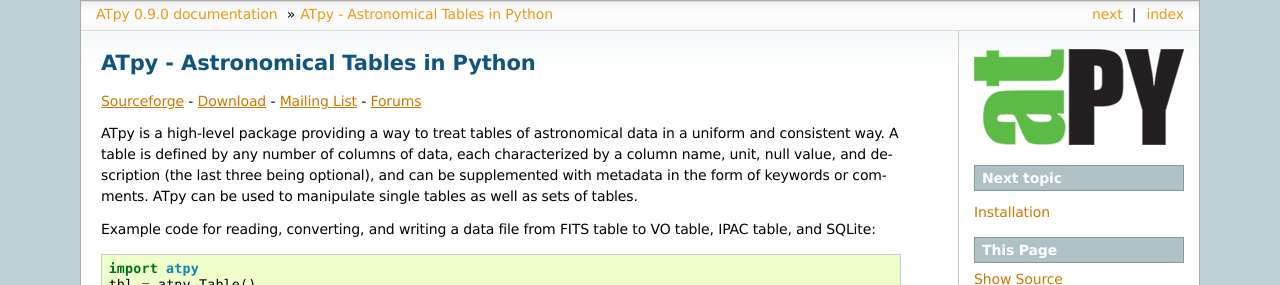
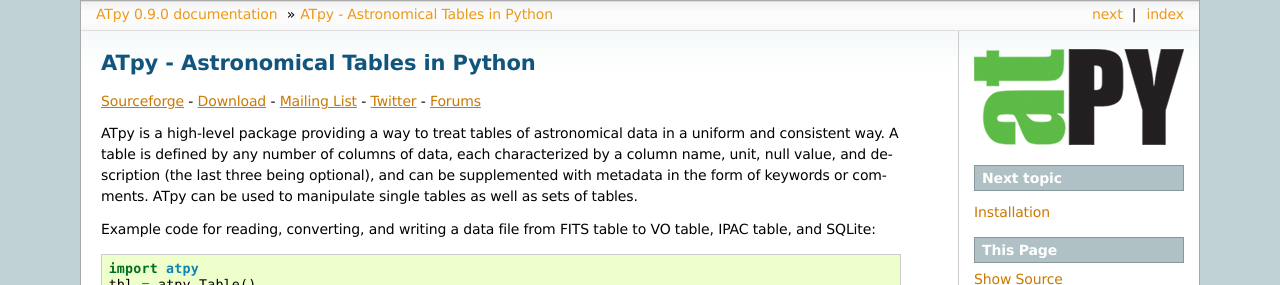
Before and after one commit to atpy/atpy.github.com, a Sphinx documentation site: the page built from source/index.rst, in a window 1280 px wide. Shown: the top 285 px of the page. Built offline with Sphinx 7.4.7, drawn with Linux system fonts in a browser that asks for light colours.

Commit message:
Index page updated.
git-svn-id: https://atpy.svn.sourceforge.net/svnroot/atpy/documentation@59 a84d3894-9e97-4a94-862a-515d26404f57

```diff
--- a/source/index.rst
+++ b/source/index.rst
@@ -1,7 +1,7 @@
 ATpy - Astronomical Tables in Python
 ======================
 
-`Sourceforge <http://sourceforge.net/projects/atpy/>`_ - `Download <https://sourceforge.net/projects/atpy/files/>`_ - `Mailing List <http://lists.sourceforge.net/lists/listinfo/atpy-announce>`_ - `Forums <http://sourceforge.net/apps/phpbb/atpy/>`_
+`Sourceforge <http://sourceforge.net/projects/atpy/>`_ - `Download <https://sourceforge.net/projects/atpy/files/>`_ - `Mailing List <http://lists.sourceforge.net/lists/listinfo/atpy-announce>`_ - `Twitter <http://twitter.com/astropython/>`_ - `Forums <http://sourceforge.net/apps/phpbb/atpy/>`_
 
 ATpy is a high-level package providing a way to treat tables of astronomical
 data in a uniform and consistent way. A table is defined by any number of
```
Also changed, not shown: 4 other files.
